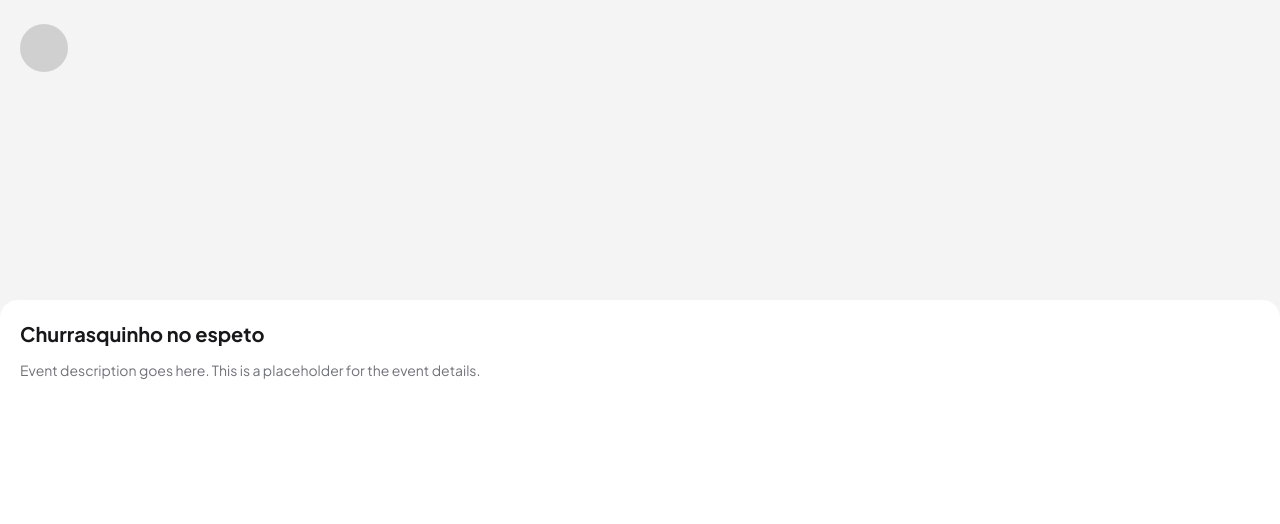
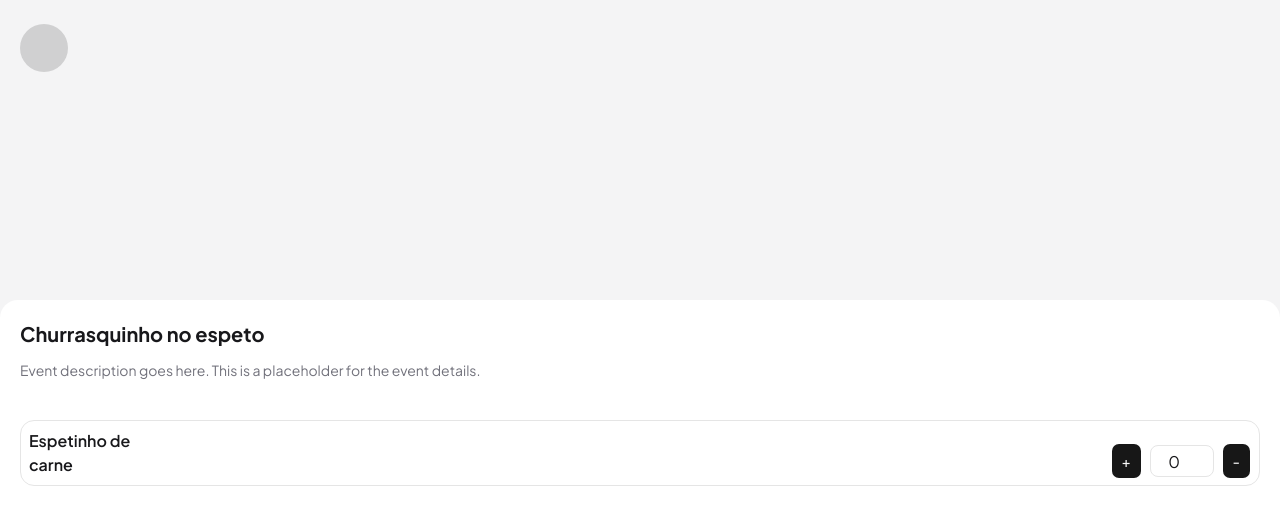
Before and after one commit to ecthon/mce-app-web, a Next.js app: page /event-details/1 in a window 1280 px wide. Shown: the top 524 px of the page. Built offline with nearby package versions, Linux system fonts and the light colour scheme; some icons are missing.

Commit message:
wip: add quantity selection for event item in EventDetailsPage

```diff
--- a/app/event-details/[id]/page.tsx
+++ b/app/event-details/[id]/page.tsx
@@ -21,6 +21,17 @@ export default function EventDetailsPage() {
           <h1 className="text-xl font-bold">Churrasquinho no espeto</h1>
           <p className="text-sm text-zinc-500">Event description goes here. This is a placeholder for the event details.</p>
         </div>
+
+        <div className="flex flex-col w-full h-12 mt-10">
+          <div className="flex w-full h-52 border rounded-xl p-2">
+            <p className="flex text-md font-semibold">Espetinho de carne</p>
+            <div className="flex w-full h-8 mt-auto gap-2 items-center justify-end">
+              <Button>+</Button>
+              <input type="number" className="w-16 h-8 border rounded-md text-center" value={0} readOnly />
+              <Button>-</Button>
+            </div>
+          </div>
+        </div>
       </div>
     </main>
   );
```
